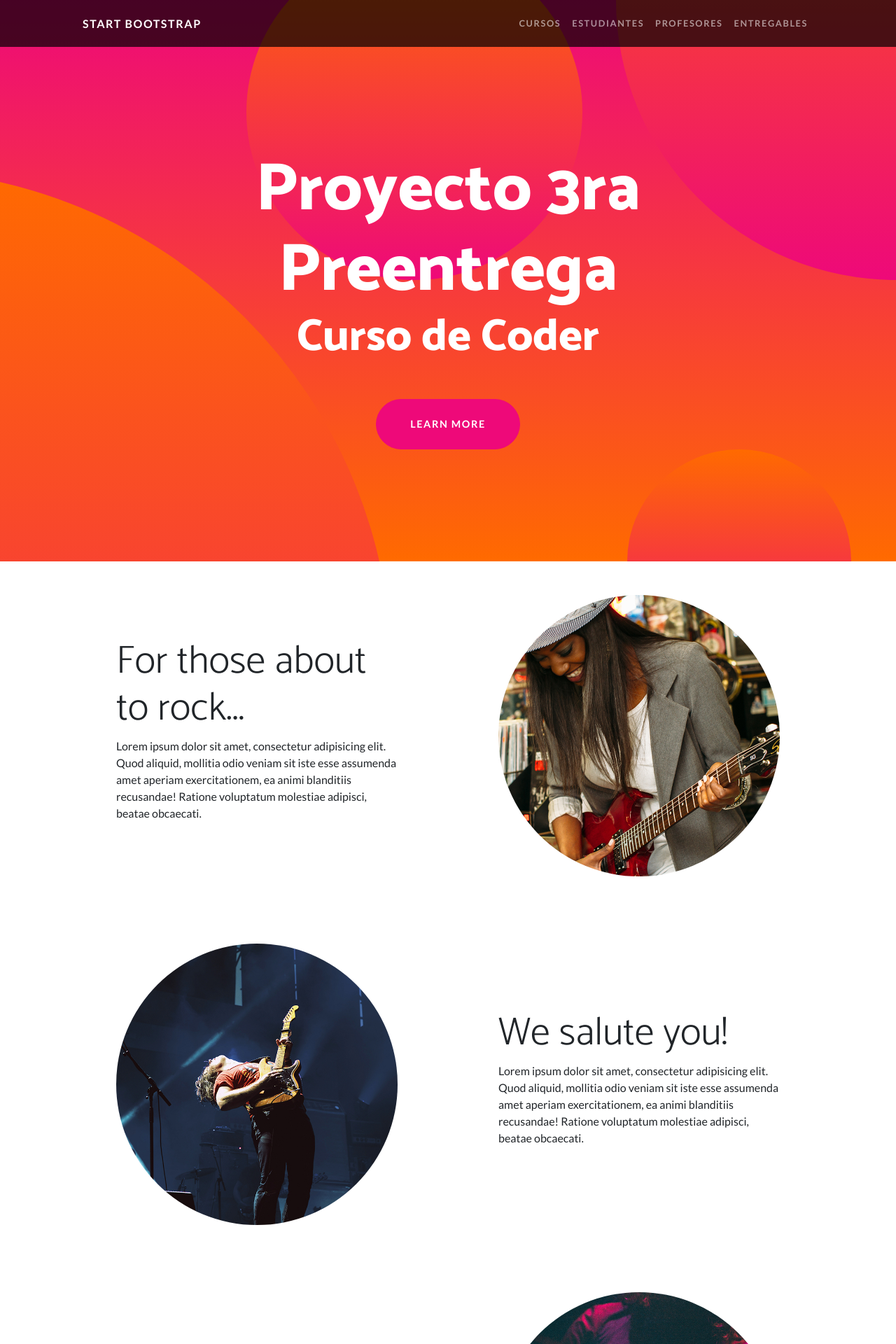
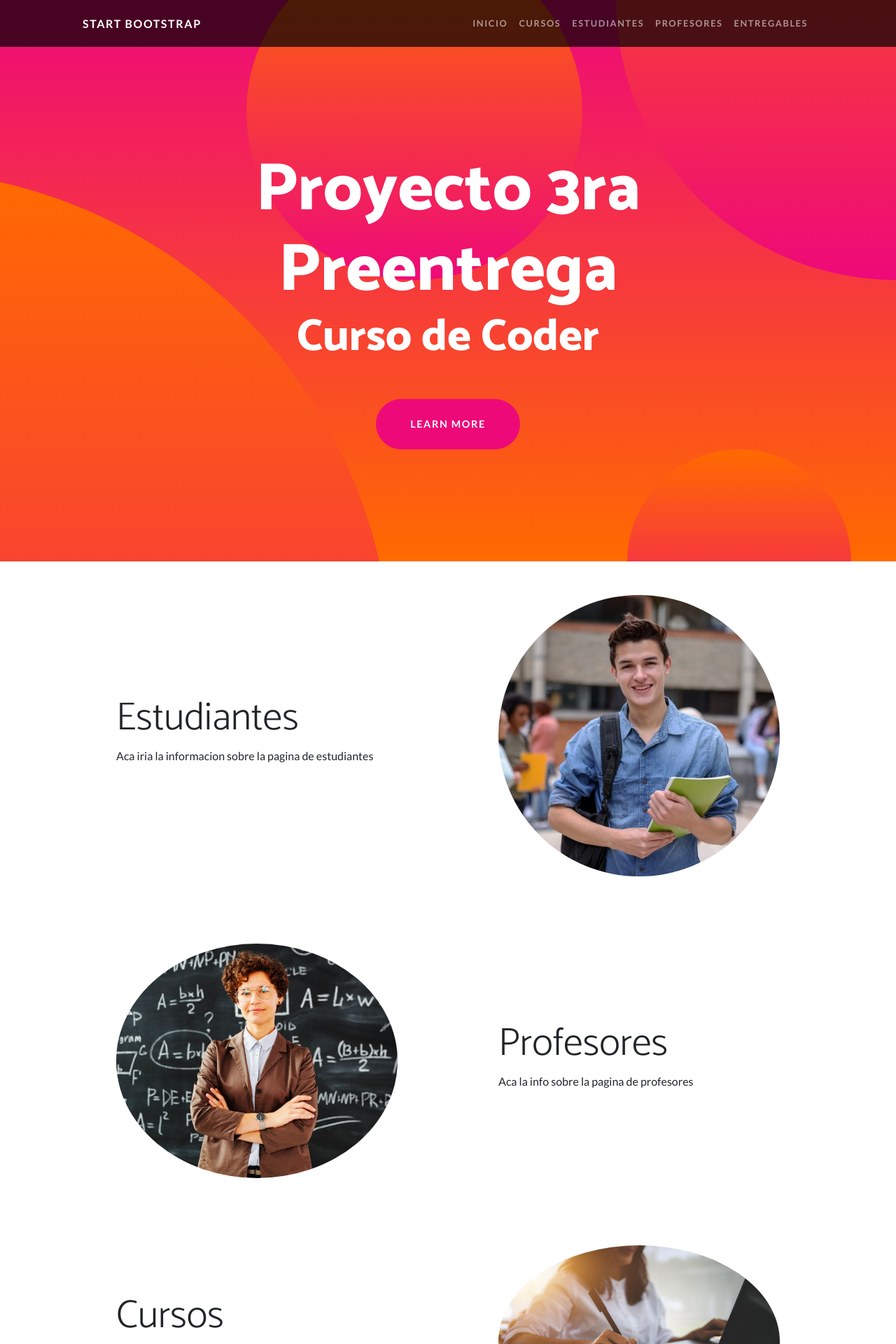
Before and after one commit to Seacooo/PythonP1, a Django app: page /AppCoder/inicio/ in a window 1280 px wide. Shown: the top 1920 px of the page at 70% size. Run offline with Django 4.2, Linux system fonts and the light colour scheme; some libraries are stand-ins or nearby versions.

Commit message:
Agregue la herencia y la navegacion por la navbar

```diff
--- /dev/null
+++ b/AppCoder/Templates/AppCoder/base.html
@@ -0,0 +1,63 @@
+<!DOCTYPE html>
+
+{% load static %}
+<html lang="en">
+    <head>
+        <meta charset="utf-8" />
+        <meta name="viewport" content="width=device-width, initial-scale=1, shrink-to-fit=no" />
+        <meta name="description" content="" />
+        <meta name="author" content="" />
+        <title>One Page Wonder - Start Bootstrap Template</title>
+        <link rel="icon" type="image/x-icon" href="assets/favicon.ico" />
+        <!-- Font Awesome icons (free version)-->
+        <script src="https://use.fontawesome.com/releases/v6.3.0/js/all.js" crossorigin="anonymous"></script>
+        <!-- Google fonts-->
+        <link href="https://fonts.googleapis.com/css?family=Catamaran:100,200,300,400,500,600,700,800,900" rel="stylesheet" />
+        <link href="https://fonts.googleapis.com/css?family=Lato:100,100i,300,300i,400,400i,700,700i,900,900i" rel="stylesheet" />
+        <!-- Core theme CSS (includes Bootstrap)-->
+        <link href="{%static 'Appcoder/css/styles.css' %}" rel="stylesheet" />
+    </head>
+    <body id="page-top">
+        <!-- Navigation-->
+        <nav class="navbar navbar-expand-lg navbar-dark navbar-custom fixed-top">
+            <div class="container px-5">
+                <a class="navbar-brand" href="#page-top">Start Bootstrap</a>
+                <button class="navbar-toggler" type="button" data-bs-toggle="collapse" data-bs-target="#navbarResponsive" aria-controls="navbarResponsive" aria-expanded="false" aria-label="Toggle navigation"><span class="navbar-toggler-icon"></span></button>
+                <div class="collapse navbar-collapse" id="navbarResponsive">
+                    <ul class="navbar-nav ms-auto">
+                        <li class="nav-item"><a class="nav-link" href="{% url 'Inicio' %}">Inicio</a></li>
+                        <li class="nav-item"><a class="nav-link" href="{% url 'Cursos' %}">cursos</a></li>
+                        <li class="nav-item"><a class="nav-link" href="{% url 'Estudiantes' %}">Estudiantes</a></li>
+                        <li class="nav-item"><a class="nav-link" href="{% url 'Profesores' %}">Profesores</a></li>
+                        <li class="nav-item"><a class="nav-link" href="{% url 'Entregables' %}">Entregables</a></li>
+                    </ul>
+                </div>
+            </div>
+        </nav>
+        <!-- Header-->
+        <header class="masthead text-center text-white">
+            <div class="masthead-content">
+                <div class="container px-5">
+                    <h1 class="masthead-heading mb-0">Proyecto 3ra Preentrega</h1>
+                    <h2 class="masthead-subheading mb-0">Curso de Coder</h2>
+                    <a class="btn btn-primary btn-xl rounded-pill mt-5" href="#scroll">Learn More</a>
+                </div>
+            </div>
+            <div class="bg-circle-1 bg-circle"></div>
+            <div class="bg-circle-2 bg-circle"></div>
+            <div class="bg-circle-3 bg-circle"></div>
+            <div class="bg-circle-4 bg-circle"></div>
+        </header>
+
+        {% block section1 %}
+        {% endblock section1 %}
+        <!-- Footer-->
+        <footer class="py-5 bg-black">
+            <div class="container px-5"><p class="m-0 text-center text-white small">Copyright &copy; Your Website 2023</p></div>
+        </footer>
+        <!-- Bootstrap core JS-->
+        <script src="https://cdn.jsdelivr.net/npm/bootstrap@5.2.3/dist/js/bootstrap.bundle.min.js"></script>
+        <!-- Core theme JS-->
+        <script src="js/scripts.js"></script>
+    </body>
+</html>
--- a/AppCoder/Templates/AppCoder/inicio.html
+++ b/AppCoder/Templates/AppCoder/inicio.html
@@ -1,63 +1,18 @@
-<!DOCTYPE html>
+{% extends "Appcoder/Base.html" %}
+{% load static %}
 
-{% load static %}
-<html lang="en">
-    <head>
-        <meta charset="utf-8" />
-        <meta name="viewport" content="width=device-width, initial-scale=1, shrink-to-fit=no" />
-        <meta name="description" content="" />
-        <meta name="author" content="" />
-        <title>One Page Wonder - Start Bootstrap Template</title>
-        <link rel="icon" type="image/x-icon" href="assets/favicon.ico" />
-        <!-- Font Awesome icons (free version)-->
-        <script src="https://use.fontawesome.com/releases/v6.3.0/js/all.js" crossorigin="anonymous"></script>
-        <!-- Google fonts-->
-        <link href="https://fonts.googleapis.com/css?family=Catamaran:100,200,300,400,500,600,700,800,900" rel="stylesheet" />
-        <link href="https://fonts.googleapis.com/css?family=Lato:100,100i,300,300i,400,400i,700,700i,900,900i" rel="stylesheet" />
-        <!-- Core theme CSS (includes Bootstrap)-->
-        <link href="{%static 'Appcoder/css/styles.css' %}" rel="stylesheet" />
-    </head>
-    <body id="page-top">
-        <!-- Navigation-->
-        <nav class="navbar navbar-expand-lg navbar-dark navbar-custom fixed-top">
-            <div class="container px-5">
-                <a class="navbar-brand" href="#page-top">Start Bootstrap</a>
-                <button class="navbar-toggler" type="button" data-bs-toggle="collapse" data-bs-target="#navbarResponsive" aria-controls="navbarResponsive" aria-expanded="false" aria-label="Toggle navigation"><span class="navbar-toggler-icon"></span></button>
-                <div class="collapse navbar-collapse" id="navbarResponsive">
-                    <ul class="navbar-nav ms-auto">
-                        <li class="nav-item"><a class="nav-link" href="#!">cursos</a></li>
-                        <li class="nav-item"><a class="nav-link" href="#!">estudiantes</a></li>
-                        <li class="nav-item"><a class="nav-link" href="#!">profesores</a></li>
-                        <li class="nav-item"><a class="nav-link" href="#!">entregables</a></li>
-                    </ul>
-                </div>
-            </div>
-        </nav>
-        <!-- Header-->
-        <header class="masthead text-center text-white">
-            <div class="masthead-content">
-                <div class="container px-5">
-                    <h1 class="masthead-heading mb-0">Proyecto 3ra Preentrega</h1>
-                    <h2 class="masthead-subheading mb-0">Curso de Coder</h2>
-                    <a class="btn btn-primary btn-xl rounded-pill mt-5" href="#scroll">Learn More</a>
-                </div>
-            </div>
-            <div class="bg-circle-1 bg-circle"></div>
-            <div class="bg-circle-2 bg-circle"></div>
-            <div class="bg-circle-3 bg-circle"></div>
-            <div class="bg-circle-4 bg-circle"></div>
-        </header>
+{% block section1 %}
         <!-- Content section 1-->
         <section id="scroll">
             <div class="container px-5">
                 <div class="row gx-5 align-items-center">
                     <div class="col-lg-6 order-lg-2">
-                        <div class="p-5"><img class="img-fluid rounded-circle" src="{% static 'AppCoder/assets/img/01.jpg' %}" alt="..." /></div>
+                        <div class="p-5"><img class="img-fluid rounded-circle" src="{% static 'AppCoder/assets/img/001.jpg' %}" alt="..." /></div>
                     </div>
                     <div class="col-lg-6 order-lg-1">
                         <div class="p-5">
-                            <h2 class="display-4">For those about to rock...</h2>
-                            <p>Lorem ipsum dolor sit amet, consectetur adipisicing elit. Quod aliquid, mollitia odio veniam sit iste esse assumenda amet aperiam exercitationem, ea animi blanditiis recusandae! Ratione voluptatum molestiae adipisci, beatae obcaecati.</p>
+                            <h2 class="display-4">Estudiantes</h2>
+                            <p>Aca iria la informacion sobre la pagina de estudiantes</p>
                         </div>
                     </div>
                 </div>
@@ -68,12 +23,12 @@
             <div class="container px-5">
                 <div class="row gx-5 align-items-center">
                     <div class="col-lg-6">
-                        <div class="p-5"><img class="img-fluid rounded-circle" src="{% static 'AppCoder/assets/img/02.jpg' %}" alt="..." /></div>
+                        <div class="p-5"><img class="img-fluid rounded-circle" src="{% static 'AppCoder/assets/img/002.jpg' %}" alt="..." /></div>
                     </div>
                     <div class="col-lg-6">
                         <div class="p-5">
-                            <h2 class="display-4">We salute you!</h2>
-                            <p>Lorem ipsum dolor sit amet, consectetur adipisicing elit. Quod aliquid, mollitia odio veniam sit iste esse assumenda amet aperiam exercitationem, ea animi blanditiis recusandae! Ratione voluptatum molestiae adipisci, beatae obcaecati.</p>
+                            <h2 class="display-4">Profesores</h2>
+                            <p>Aca la info sobre la pagina de profesores</p>
                         </div>
                     </div>
                 </div>
@@ -84,24 +39,31 @@
             <div class="container px-5">
                 <div class="row gx-5 align-items-center">
                     <div class="col-lg-6 order-lg-2">
-                        <div class="p-5"><img class="img-fluid rounded-circle" src="{% static 'AppCoder/assets/img/03.jpg' %}" alt="..." /></div>
+                        <div class="p-5"><img class="img-fluid rounded-circle" src="{% static 'AppCoder/assets/img/003.jpg' %}" alt="..." /></div>
                     </div>
                     <div class="col-lg-6 order-lg-1">
                         <div class="p-5">
-                            <h2 class="display-4">Let there be rock!</h2>
-                            <p>Lorem ipsum dolor sit amet, consectetur adipisicing elit. Quod aliquid, mollitia odio veniam sit iste esse assumenda amet aperiam exercitationem, ea animi blanditiis recusandae! Ratione voluptatum molestiae adipisci, beatae obcaecati.</p>
+                            <h2 class="display-4">Cursos</h2>
+                            <p>En este lugar se encontraria la informacion sobre la pagina de Cursos</p>
+                        </div>
+                    </div>
+                </div>
+            </div>
+        <!--Seccion 4-->
+        <section>
+            <div class="container px-5">
+                <div class="row gx-5 align-items-center">
+                    <div class="col-lg-6">
+                        <div class="p-5"><img class="img-fluid rounded-circle" src="{% static 'AppCoder/assets/img/004.jpg' %}" alt="..." /></div>
+                    </div>
+                    <div class="col-lg-6">
+                        <div class="p-5">
+                            <h2 class="display-4">Entregables</h2>
+                            <p>Aca la info sobre la pagina de los entregables</p>
                         </div>
                     </div>
                 </div>
             </div>
         </section>
-        <!-- Footer-->
-        <footer class="py-5 bg-black">
-            <div class="container px-5"><p class="m-0 text-center text-white small">Copyright &copy; Your Website 2023</p></div>
-        </footer>
-        <!-- Bootstrap core JS-->
-        <script src="https://cdn.jsdelivr.net/npm/bootstrap@5.2.3/dist/js/bootstrap.bundle.min.js"></script>
-        <!-- Core theme JS-->
-        <script src="js/scripts.js"></script>
-    </body>
-</html>
+
+{% endblock section1 %}
--- a/AppCoder/urls.py
+++ b/AppCoder/urls.py
@@ -16,12 +16,12 @@ Including another URLconf
 """
 from django.contrib import admin
 from django.urls import path
-from .views import inicio, estudiantes,  profesores, curso, entregables
+from AppCoder import views
 
 urlpatterns = [
-    path("inicio/", inicio),
-    path("estudiantes/", estudiantes),
-    path("profesores/", profesores),
-    path("curso/", curso),
-    path("entregables/", entregables),
+    path("inicio/", views.inicio, name="Inicio"),
+    path("estudiantes/", views.estudiantes, name= "Estudiantes"),
+    path("profesores/", views.profesores, name="Profesores"),
+    path("curso/", views.curso, name="Cursos"),
+    path("entregables/", views.entregables, name="Entregables"),
 ]
--- a/AppCoder/views.py
+++ b/AppCoder/views.py
@@ -1,5 +1,4 @@
 from django.shortcuts import render
-from django.http import HttpResponse
 
 # Create your views here.
 def inicio(request):
--- a/Proyecto1/urls.py
+++ b/Proyecto1/urls.py
@@ -16,14 +16,10 @@ Including another URLconf
 """
 from django.contrib import admin
 from django.urls import path, include
-from Proyecto1.views import saludo, segunda_vista, DiaDeHoy, MiNombreEs, ProbandoTemplate
+from Proyecto1.views import saludo
 
 urlpatterns = [
     path('admin/', admin.site.urls),
     path("AppCoder/", include("AppCoder.urls")),
     path("saludo/", saludo),
-    path("segunda_vista/", segunda_vista),
-    path("DiaDeHoy/", DiaDeHoy),
-    path("MiNombreEs/<nombre>", MiNombreEs),
-    path("Probando_Template", ProbandoTemplate),
 ]
```
Also changed, not shown: AppCoder/Templates/AppCoder/curso.html (+8 -4 lines), AppCoder/Templates/AppCoder/entregables.html (+8 -2 lines), AppCoder/Templates/AppCoder/estudiantes.html (+8 -2 lines), AppCoder/Templates/AppCoder/profesores.html (+7 -3 lines), Proyecto1/views.py (+1 -41 lines), AppCoder/static/AppCoder/assets/img/001.jpg (added), AppCoder/static/AppCoder/assets/img/002.jpg (added), AppCoder/static/AppCoder/assets/img/003.jpg (added), AppCoder/static/AppCoder/assets/img/004.jpg (added), AppCoder/static/AppCoder/assets/img/01.jpg (deleted), AppCoder/static/AppCoder/assets/img/02.jpg (deleted), AppCoder/static/AppCoder/assets/img/03.jpg (deleted).
